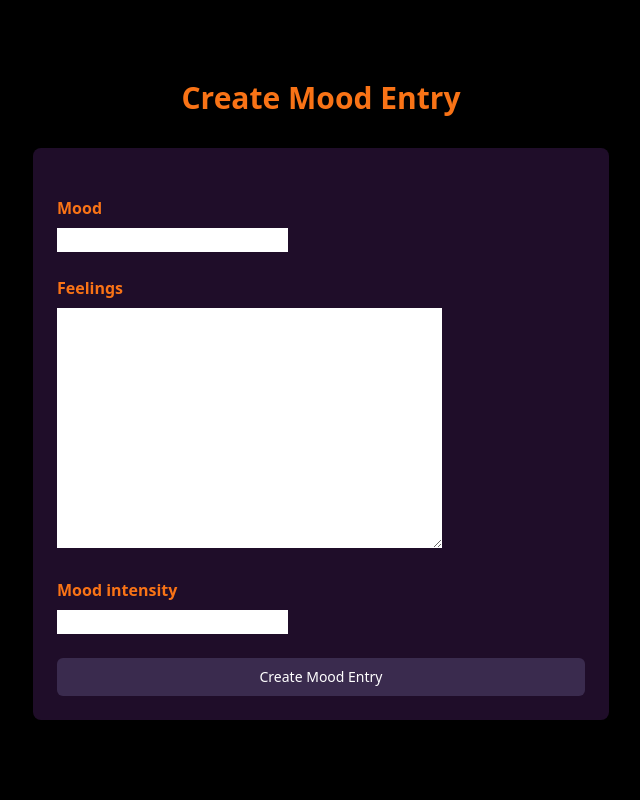
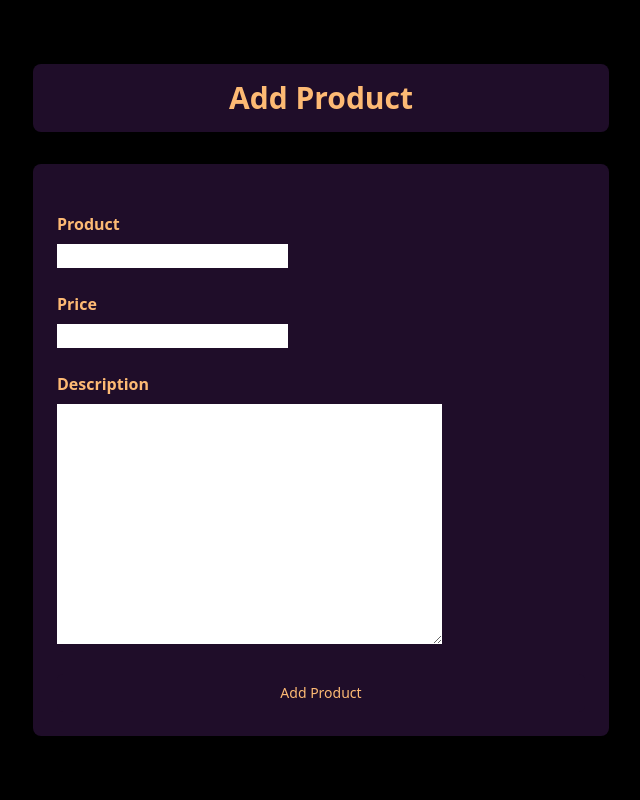
Before and after one commit to CowboyHeIs/A4, a Django app: page /create-mood-entry in a window 1280 px wide. Shown: the whole page, without its empty margins (319-959 px from the left). Run offline with Django 5.2, Linux system fonts and the light colour scheme; some libraries are stand-ins or nearby versions.

Commit message:
Assignment 5 done

```diff
--- a/main/forms.py
+++ b/main/forms.py
@@ -4,4 +4,4 @@ from main.models import MoodEntry
 class MoodEntryForm(ModelForm):
     class Meta:
         model = MoodEntry
-        fields = ["mood", "feelings", "mood_intensity"]
+        fields = ["Product", "Price" ,"Description"]
--- a/main/models.py
+++ b/main/models.py
@@ -5,10 +5,10 @@ import uuid
 class MoodEntry(models.Model):
     id = models.UUIDField(primary_key=True, default=uuid.uuid4, editable=False)  # add this line
     user = models.ForeignKey(User, on_delete=models.CASCADE)
-    mood = models.CharField(max_length=255)
+    Product = models.CharField(max_length=255)
     time = models.DateField(auto_now_add=True)
-    feelings = models.TextField()
-    mood_intensity = models.IntegerField()
+    Description = models.TextField()
+    Price = models.IntegerField()
 
     @property
     def is_mood_strong(self):
--- a/main/templates/card_info.html
+++ b/main/templates/card_info.html
@@ -4,5 +4,6 @@
       <h5 class="text-lg font-semibold text-orange-300">{{ title }}</h5> <!-- Orange text -->
       <!-- Value with clear white text for readability -->
       <p class="text-gray-50">{{ value }}</p>
+      <p class="text-orange-300">Last Login Session : {{ last_login }}</p>
     </div>
 </div>
--- a/main/templates/create_mood_entry.html
+++ b/main/templates/create_mood_entry.html
@@ -2,23 +2,27 @@
 {% load static %}
 
 {% block meta %}
-<title>Create Mood</title>
+<title>Add Product</title>
 {% endblock meta %}
 
 {% block content %}
 <div class="min-h-screen flex items-center justify-center bg-black py-12 px-4 sm:px-6 lg:px-8">
-    <div class="container mx-auto max-w-xl w-full space-y-8 form-style"> <!-- Form container -->
-        <h1 class="text-3xl font-extrabold text-orange-500 text-center mb-8">Create Mood Entry</h1> <!-- Main heading -->
+    <div class="container mx-auto max-w-xl w-full space-y-8 form-style">
+        <h1 class="py-4 px-4 bg-[#1f0d29] rounded-lg text-3xl font-extrabold text-orange-300 text-center mb-8">Add Product</h1>
 
-        <div class="bg-[#1f0d29] shadow-md rounded-lg p-6"> <!-- Darker deep purple form card -->
+        <div class="bg-[#1f0d29] shadow-md rounded-lg p-6">
             <form method="POST" class="space-y-6">
                 {% csrf_token %}
                 {% for field in form %}
-                <div class="flex flex-col"> <!-- Field container -->
-                    <label for="{{ field.id_for_label }}" class="mb-2 font-semibold text-orange-500">
+                <div class="flex flex-col">
+
+                    <!-- Field container -->
+                    <label for="{{ field.id_for_label }}" class="mb-2 font-semibold text-orange-300">
                         {{ field.label }}
                     </label>
-                    <div class="relative"> <!-- Input field -->
+
+                    <!-- Input -->
+                    <div class="relative">
                         {{ field }}
                         {% if field.errors %}
                         <div class="absolute inset-y-0 right-0 pr-3 flex items-center pointer-events-none">
@@ -30,17 +34,20 @@
                         {% endif %}
                     </div>
                     {% if field.help_text %}
-                    <p class="mt-1 text-sm text-orange-500">{{ field.help_text }}</p> <!-- Help text -->
+                    <p class="mt-1 text-sm text-orange-300">{{ field.help_text }}</p> <!-- Help text -->
                     {% endif %}
                     {% for error in field.errors %}
-                    <p class="mt-1 text-sm text-red-600">{{ error }}</p> <!-- Error messages -->
+
+                    <!-- Error -->
+                    <p class="mt-1 text-sm text-red-600">{{ error }}</p>
                     {% endfor %}
+
                 </div>
                 {% endfor %}
-                <div class="flex justify-center mt-6"> <!-- Submit button -->
-                    <button type="submit" class="group relative w-full flex justify-center py-2 px-4 border border-transparent text-sm font-medium rounded-md text-white bg-[#3a2b4e] hover:bg-[#1f0d29] focus:outline-none focus:ring-2 focus:ring-offset-2 focus:ring-[#1f0d29]"> <!-- Brighter button -->
-                        Create Mood Entry
-                    </button>
+
+                <!-- Submit button -->
+                <div class="flex justify-center mt-6">
+                    <button type="submit" class="group relative w-full flex justify-center py-2 px-4 border border-transparent text-sm font-medium rounded-md text-orange-300 bg-[#1f0d29] hover:bg-[#3a2b4e] focus:outline-none focus:ring-2 focus:ring-offset-2 focus:ring-[#3a2b4e]">Add Product</button>
                 </div>
             </form>
         </div>
--- a/main/views.py
+++ b/main/views.py
@@ -33,8 +33,6 @@ def show_main(request):
 
     context = {
         'name': request.user.username,
-        'class': 'PBP KKI',
-        'npm': '2306256356',
         'mood_entries': mood_entries,
         'last_login': request.COOKIES.get('last_login')
     }
```
Also changed, not shown: main/templates/card_mood.html (+19 -34 lines), main/templates/edit_mood.html (+5 -8 lines), main/templates/main.html (+8 -22 lines), template/navbar.html (+9 -10 lines), README.md, main/migrations/0003_rename_feelings_moodentry_description_and_more.py (added).
